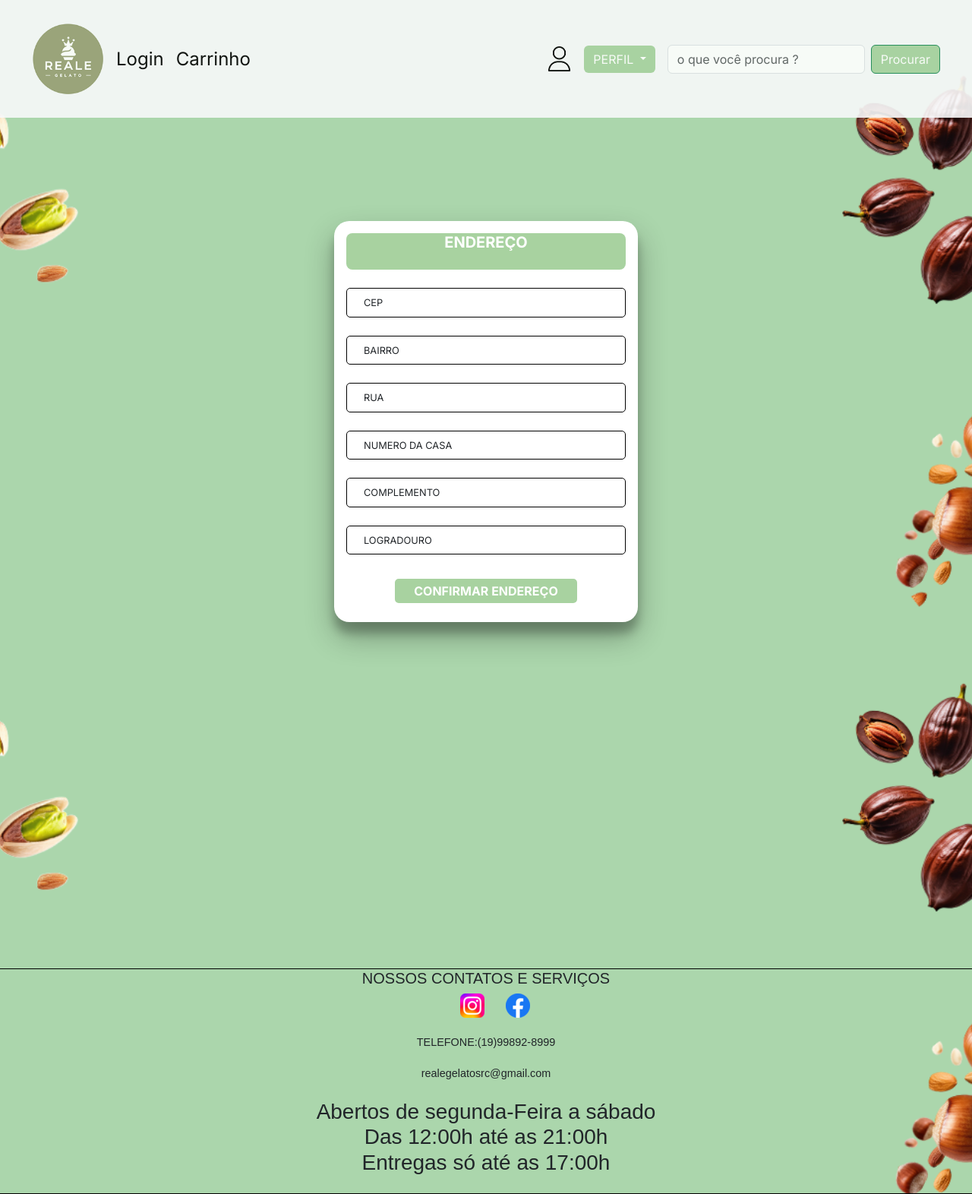
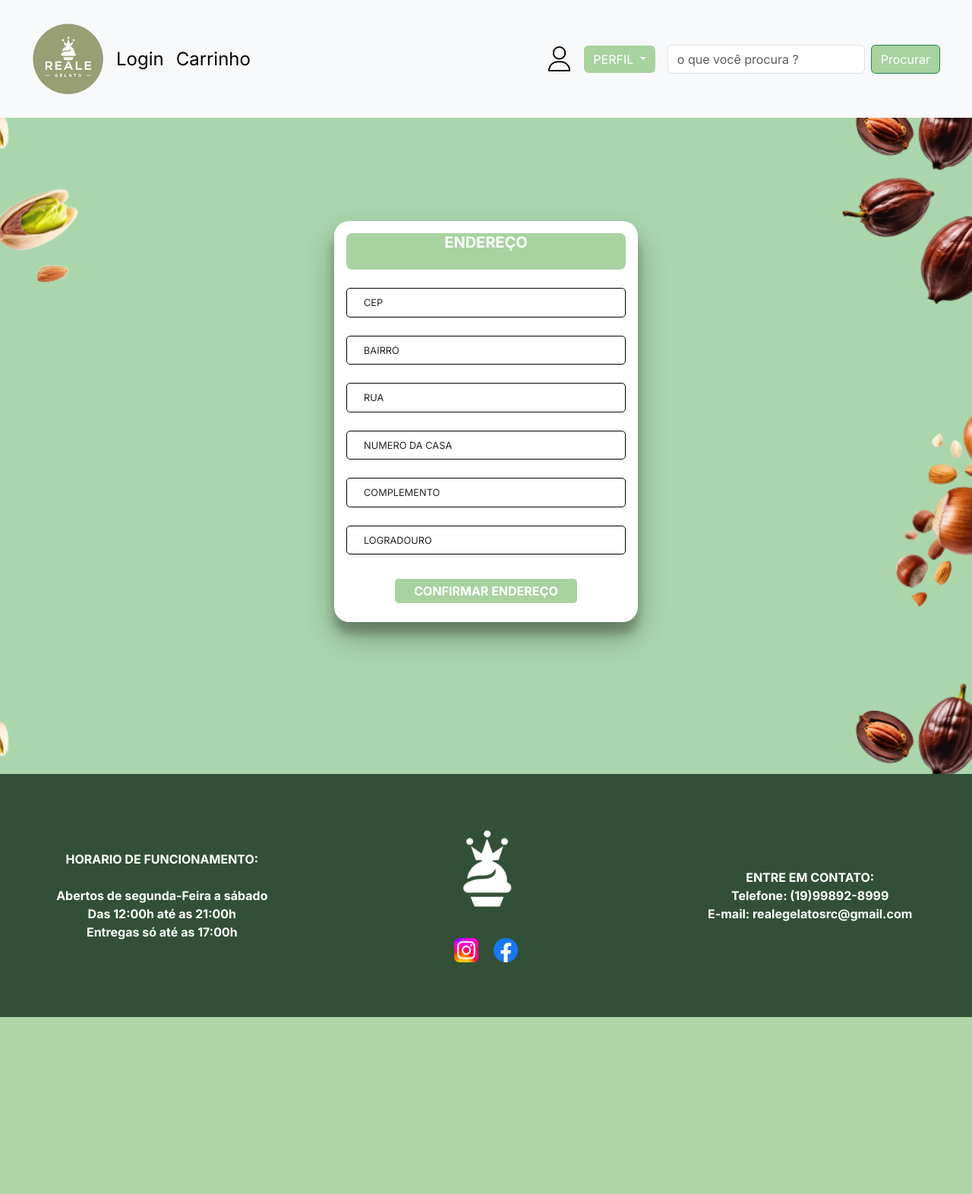
Before and after one commit to Kevinreisdacruz/projetointegrador, a PHP site: page /cadcep.php in a window 1280 px wide. Shown: the whole page at 76% size. After the commit the page ends 1339 px from the top, so only its background shows below. Run offline with PHP 8.4, Linux system fonts and the light colour scheme; some web fonts are replaced.

Commit message:
foote novo arrumado

```diff
--- a/css/footer.css
+++ /dev/null
@@ -1,24 +0,0 @@
-.footer{
-
-    width: auto;
-    height: 15rem;
-}
-
-.rede-social{
-    margin-left: 1.5rem;
-
-
-}
-
-.titulocontatos{
- text-align: center;
- font-family: Arial, Helvetica, sans-serif;
-
-}
-
-.contatos{
-    font-family: Arial, Helvetica, sans-serif;
-    margin-left: 5px;
-    margin: 1.5rem;
-
-}
--- a/css/footer2.css
+++ b/css/footer2.css
@@ -34,15 +34,20 @@
 }
 
 .holder{
-    display: inline-block;
+    display: flex;
     justify-content: center;
     align-items: center ;
+    width: 100vw;
     flex: 2;
     flex-wrap: wrap;
 }
 
 .redes-sociais{
    padding: 1rem;
+
+   a {
+    text-decoration: none;
+   }
 
    .rede{
     margin: 0.5rem;
--- a/css/navbar.css
+++ b/css/navbar.css
@@ -13,7 +13,6 @@
     position: sticky;
     top: 0;
     z-index: 1;
-    opacity: 90%;
     width: 100%;
 
     #logo {
--- a/footer.php
+++ b/footer.php
@@ -1,30 +1,50 @@
-<div class="footer">
-  <div class="footer-interior">
-    <h1 class="titulocontatos">NOSSOS CONTATOS E SERVIÇOS</h1>
-    <a style="text-decoration: none;" href="https://www.instagram.com/accounts/login/">
-      <img src="imagelogos/instagram.png" class="rede-social" alt="">
-    </a>
+<div class="box3">
+    <div class="interior">
+        <div class="aside-left">
+            HORARIO DE FUNCIONAMENTO: <br><br>Abertos de segunda-Feira a sábado <br> Das 12:00h até as 21:00h <br> Entregas só até as 17:00h
+        </div>
 
-    <a style="text-decoration: none;" href="https://www.facebook.com/?locale=pt_BR">
-      <img src="imagelogos/facebook2.png" class="rede-social" alt="">
-    </a>
+        <div class="holder">
+            <div class="redes">
+                <div class="center-content">
+                    <img src="imagelogos/logo.png" alt="">
 
-    <h4 class="contatos">TELEFONE:(19)99892-8999</h4>
-    <h4 class="contatos">realegelatosrc@gmail.com</h4>
-    <h3 class="contatos">Abertos de segunda-Feira a sábado <br> Das 12:00h até as 21:00h <br> Entregas só até as
-      17:00h
-    </h3>
-  </div>
+
+                </div>
+                <div class="redes-sociais">
+                    <a href="https://www.instagram.com/accounts/login/" target="_blank">
+                        <img class="rede" src="imagelogos/instagram.png" alt="">
+
+                    </a>
+
+                    <a href="https://www.facebook.com/?locale=pt_BR" target="_blank">
+                        <img class="rede" src="imagelogos/facebook2.png" alt="">
+                    </a>
+                </div>
+
+            </div>
+
+
+
+
+        </div>
+
+        <div class="aside-right">
+            ENTRE EM CONTATO: <br> Telefone: (19)99892-8999 <br> E-mail: realegelatosrc@gmail.com
+        </div>
+
+
+    </div>
 </div>
-
 
 <script src='https://code.jquery.com/jquery-3.7.1.js'></script>
 <script src='https://cdnjs.cloudflare.com/ajax/libs/jquery.mask/1.14.16/jquery.mask.js'></script>
 <script src='https://cdn.jsdelivr.net/npm/bootstrap@5.3.3/dist/js/bootstrap.bundle.min.js'
-  integrity='sha384-YvpcrYf0tY3lHB60NNkmXc5s9fDVZLESaAA55NDzOxhy9GkcIdslK1eN7N6jIeHz'
-  crossorigin='anonymous'></script>
+    integrity='sha384-YvpcrYf0tY3lHB60NNkmXc5s9fDVZLESaAA55NDzOxhy9GkcIdslK1eN7N6jIeHz'
+    crossorigin='anonymous'></script>
 <script src="js/pginicial.js"></script>
 <script src="js/pagamento.js"></script>
+
 
 </body>
 
--- a/index.php
+++ b/index.php
@@ -81,5 +81,5 @@ include_once 'funcoes.php';
 </div>
 
 <?php
-include 'footer2.php';
+include 'footer.php';
 ?>
```
Also changed, not shown: footer2.php (deleted, +0 -43 lines).
